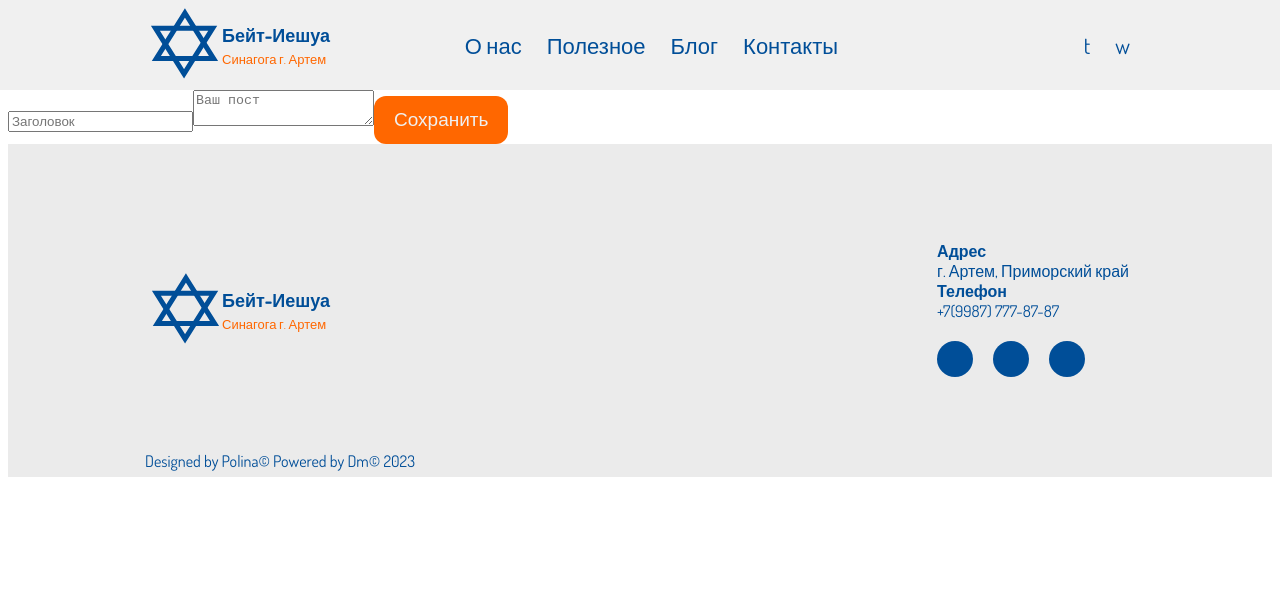
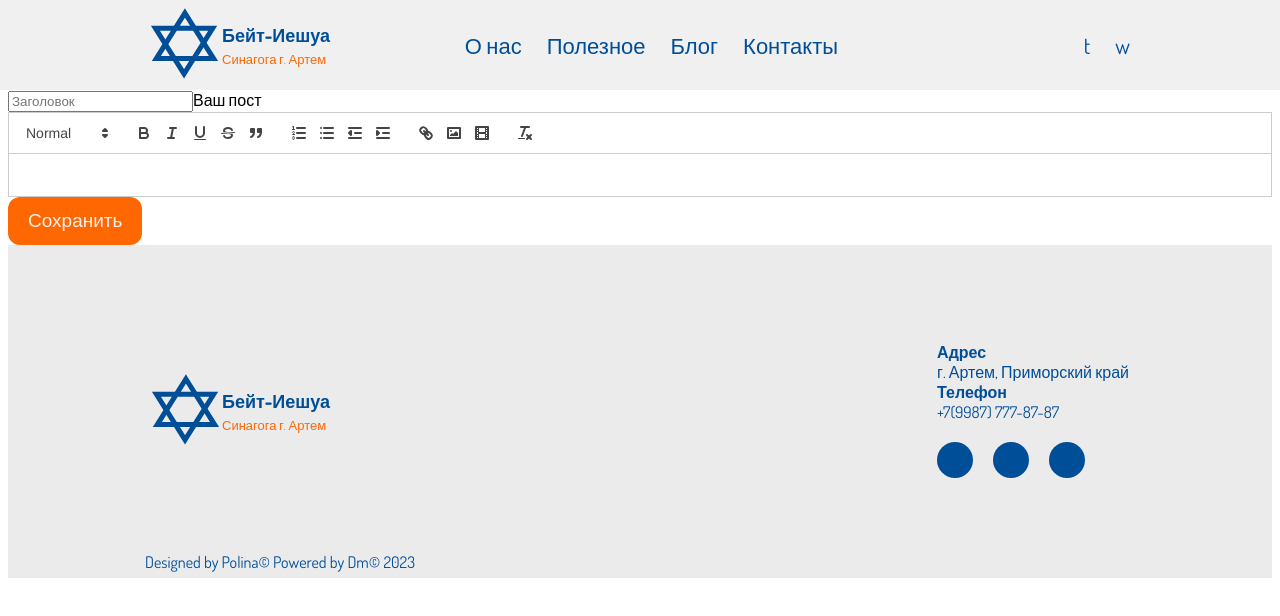
Before and after one commit to dmrado/churchnext14, a Next.js app: page /posts/new in a window 1280 px wide. Shown: the top 616 px of the page. Built offline with nearby package versions, Linux system fonts and the light colour scheme; no server answers.

Commit message:
Quill new & add начало

```diff
--- a/app/posts/new/page.js
+++ b/app/posts/new/page.js
@@ -1,6 +1,9 @@
 import {redirect} from "next/navigation";
 import {BACKEND_URL} from "../../../config";
 import {revalidatePath} from "next/cache";
+import AddPost from "../../../components/editor/AddPost";
+
+
 
 const createPost = async (formData) => {
     'use server'
@@ -22,11 +25,7 @@ const createPost = async (formData) => {
 
 const Page = () => {
     return (<>
-            <form className="form" action={createPost}>
-                <input type="text" placeholder="Заголовок" required name="title"/>
-                <textarea placeholder="Ваш пост" required name="text"/>
-                <button className="btn" type="submit" value="Add post">Сохранить</button>
-            </form>
+            <AddPost createPost={createPost}/>
         </>
     );
 };
--- a/app/posts/page.js
+++ b/app/posts/page.js
@@ -17,12 +17,13 @@ const getPosts = async () => {
 //добавляет новый пост в том месте где находится очищая кеш рендерит именно изменный пост
 revalidatePath('/posts')
 
+
 const Posts = async () => {
     const data = await getPosts();
     const posts = data.items;
 
-    console.log('data - объект data.items', data)
-    console.log('posts - массив', posts)
+    // console.log('data - объект data.items', data)
+    // console.log('posts - массив', posts)
 
     return (
         <>
--- /dev/null
+++ b/components/editor/AddPost.js
@@ -0,0 +1,42 @@
+'use client'
+import {useState, useEffect} from "react";
+import Link from "next/link";
+import dynamic from 'next/dynamic'
+
+const QuillEditor = dynamic(
+    () => import('./Quill'),
+    {ssr: false}
+)
+
+const EditPost = ({createPost}) => {
+    const [title, setTitle] = useState('')
+    const [text, setText] = useState('')
+    const [htmlBody, setHtmlBody] = useState('')
+
+    // const [previewId, setPreviewId] = useState(null)
+
+    return (<>
+            <form className="form" action={createPost}>
+
+                <input defaultValue={title}
+                       onChange={e => setTitle(e.target.value)}
+                       type="text" placeholder="Заголовок" required name="title"
+                />
+
+                {/*<input type="hidden" name="id" value={id}/>*/}
+
+
+                <label htmlFor="exampleFormControlTextarea1" className="form-label">Ваш пост</label>
+                <QuillEditor planeValue={text}
+                             setPlaneValue={setText}
+                             value={htmlBody}
+                             setValue={setHtmlBody}
+                />
+
+                <button className="btn" type="submit" value="Add post">Сохранить</button>
+            </form>
+        </>
+    );
+};
+
+export default EditPost
--- /dev/null
+++ b/components/editor/Quill.js
@@ -0,0 +1,41 @@
+'use client'
+import React, {useRef, useEffect, useState} from 'react';
+import ReactQuill from 'react-quill';
+import 'react-quill/dist/quill.snow.css';
+
+
+
+const QuillEditor = ({value, setValue, planeValue, setPlaneValue}) => {
+    const ref = useRef()
+    console.log('ref из компонента Quill' , ref)
+
+    useEffect(() => {
+        if(!ref){
+            return
+        }
+        setPlaneValue(ref.current.getEditor().getText())
+    }, [value])
+
+    const modules = {
+        toolbar: [
+            [{ 'header': [1, 2, false] }],
+            ['bold', 'italic', 'underline','strike', 'blockquote'],
+            [{'list': 'ordered'}, {'list': 'bullet'}, {'indent': '-1'}, {'indent': '+1'}],
+            ['link', 'image', 'video'],
+            ['clean']
+        ],
+    }
+
+    const formats = [
+        'header',
+        'bold', 'italic', 'underline', 'strike', 'blockquote',
+        'list', 'bullet', 'indent',
+        'link', 'image', 'video'
+    ]
+
+    return (
+        <ReactQuill theme="snow" value={value} onChange={setValue} className="quill-editor" modules={modules} formats={formats} ref={ref}/>
+    )
+}
+
+export default QuillEditor
--- a/package.json
+++ b/package.json
@@ -16,6 +16,7 @@
     "postcss": "8.4.31",
     "react": "18.2.0",
     "react-dom": "18.2.0",
+    "react-quill": "^2.0.0",
     "sequelize": "^6.35.1",
     "sequelize-cli": "^6.6.2",
     "tailwindcss": "3.3.5"
```
Also changed, not shown: app/posts/[id]/edit/page.js (+3 -10 lines), components/editor/EditPost.js (added, +50 -0 lines), 1 other file (tests, documents, lock files or other folders).
